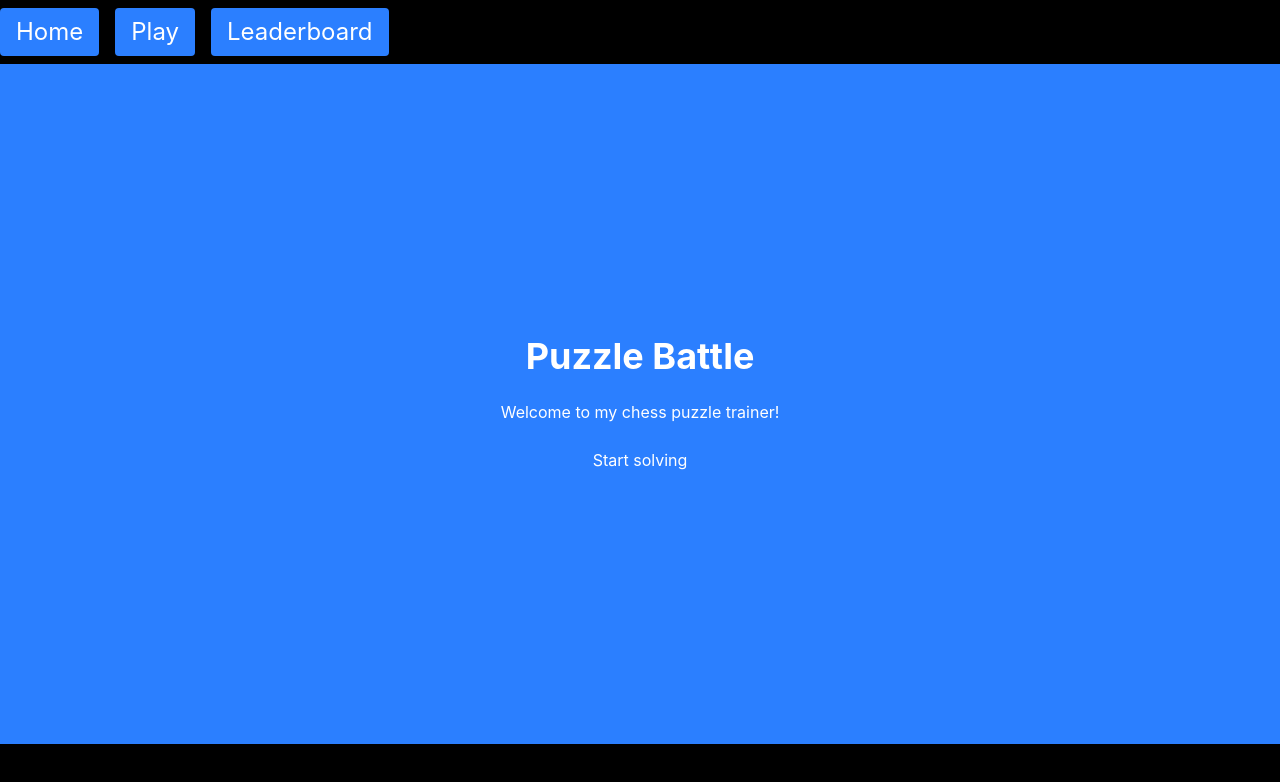
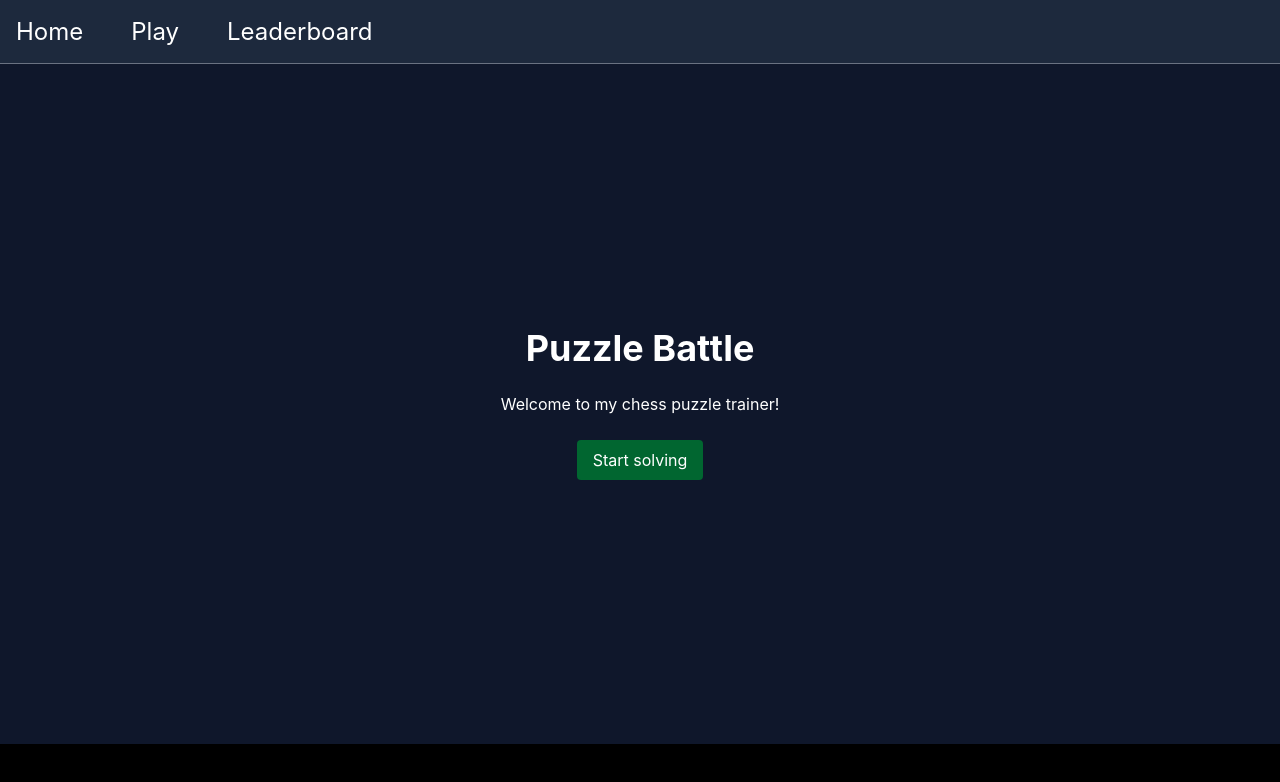
Before and after one commit to ov-git/PuzzleBattle, a React (Vite) app: page / in a window 1280 px wide. Shown: the top 782 px of the page. Built offline with nearby package versions, Linux system fonts and the light colour scheme.

Commit message:
colors and styling

```diff
--- a/src/components/Game.tsx
+++ b/src/components/Game.tsx
@@ -68,13 +68,12 @@ const Game = (props: Props) => {
   const chessboardOptions = {
     position: chessPosition,
     onPieceDrop: onPieceDrop,
-    orientation: "white",
     // your config options here
   };
   return (
     <div className="flex">
       <Board chessboardOptions={chessboardOptions} />
-      <InfoPanel solved={solved} loading={loading} />
+      <InfoPanel nextPuzzle={nextPuzzle} solved={solved} loading={loading} />
     </div>
   );
 };
--- a/src/components/InfoPanel.tsx
+++ b/src/components/InfoPanel.tsx
@@ -1,15 +1,20 @@
 type Props = {
   solved: number;
   loading: boolean;
+  nextPuzzle: () => void;
 };
 
-const InfoPanel = ({ solved, loading }: Props) => {
+const InfoPanel = ({ nextPuzzle, solved, loading }: Props) => {
   return (
     <>
-      <h1 className="text-xl text-red-200">Solved: {solved}</h1>
-      {/* <button onClick={nextPuzzle} disabled={loading}>
-        {loading ? "Loading..." : "New Puzzle"}
-      </button> */}
+      <h1 className="text-xl font-bold text-white m-3">Solved: {solved}</h1>
+      <button
+        className="bg-blue-500 hover:bg-blue-700 text-white font-bold py-2 px-4 rounded self-center"
+        onClick={nextPuzzle}
+        disabled={loading}
+      >
+        {loading ? "Loading..." : "SKIP"}
+      </button>
     </>
   );
 };
--- a/src/components/NavBar.tsx
+++ b/src/components/NavBar.tsx
@@ -1,21 +1,21 @@
-import React from "react";
 import { Link } from "react-router";
 
-type Props = {};
-
-const NavBar = (props: Props) => {
+const NavBar = () => {
   return (
-    <div className="w-full h-16 bg-black flex gap-4 items-center text-white text-2xl">
-      <Link className="bg-blue-500 text-white px-4 py-2 rounded" to="/">
+    <div className="w-full h-16 bg-slate-800 flex gap-4 items-center text-white text-2xl border-b border-gray-500">
+      <Link className=" hover:underline text-white px-4 py-2 rounded" to="/">
         Home
       </Link>
 
-      <Link className="bg-blue-500 text-white px-4 py-2 rounded" to="/play">
+      <Link
+        className=" hover:underline text-white px-4 py-2 rounded"
+        to="/play"
+      >
         Play
       </Link>
 
       <Link
-        className="bg-blue-500 text-white px-4 py-2 rounded"
+        className=" hover:underline text-white px-4 py-2 rounded"
         to="/leaderboard"
       >
         Leaderboard
--- a/src/views/LandingPage.tsx
+++ b/src/views/LandingPage.tsx
@@ -4,10 +4,15 @@ type Props = {};
 
 const LandingPage = (props: Props) => {
   return (
-    <div className="w-full h-[55vh] sm:h-[85vh] flex flex-col justify-center items-center gap-6 bg-blue-500 text-white">
+    <div className="w-full h-[55vh] sm:h-[85vh] flex flex-col justify-center items-center gap-6 bg-slate-900 text-white">
       <h1 className="text-4xl font-bold">Puzzle Battle</h1>
       <p>Welcome to my chess puzzle trainer!</p>
-      <Link to="/play">Start solving</Link>
+      <Link
+        className=" hover:underline text-white px-4 py-2 rounded bg-green-800"
+        to="/play"
+      >
+        Start solving
+      </Link>
     </div>
   );
 };
--- a/src/views/MainPage.tsx
+++ b/src/views/MainPage.tsx
@@ -1,11 +1,10 @@
-import React from "react";
 import Game from "../components/Game";
 
 type Props = {};
 
 export default function MainPage({}: Props) {
   return (
-    <div className="w-full h-full flex justify-center items-center bg-red-500">
+    <div className="mt-20 w-full h-full flex justify-center">
       <Game></Game>
     </div>
   );
```
